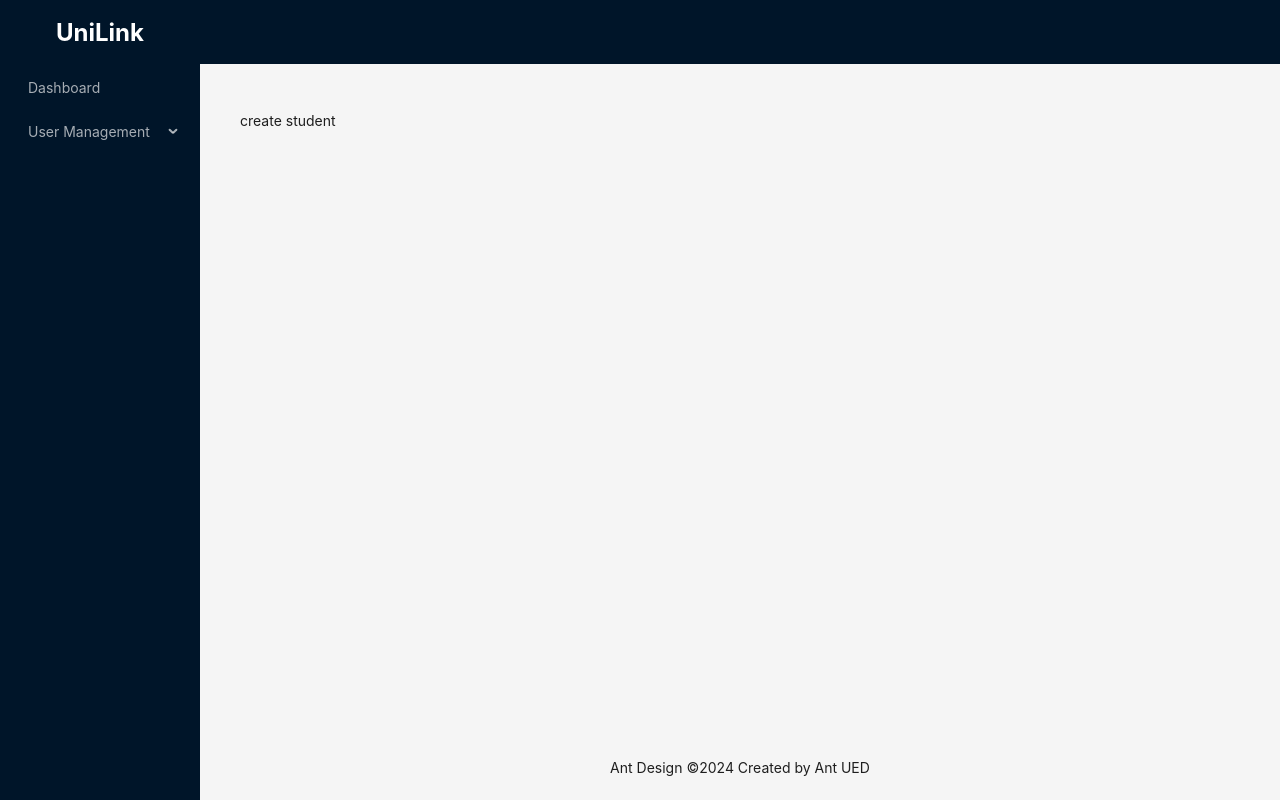
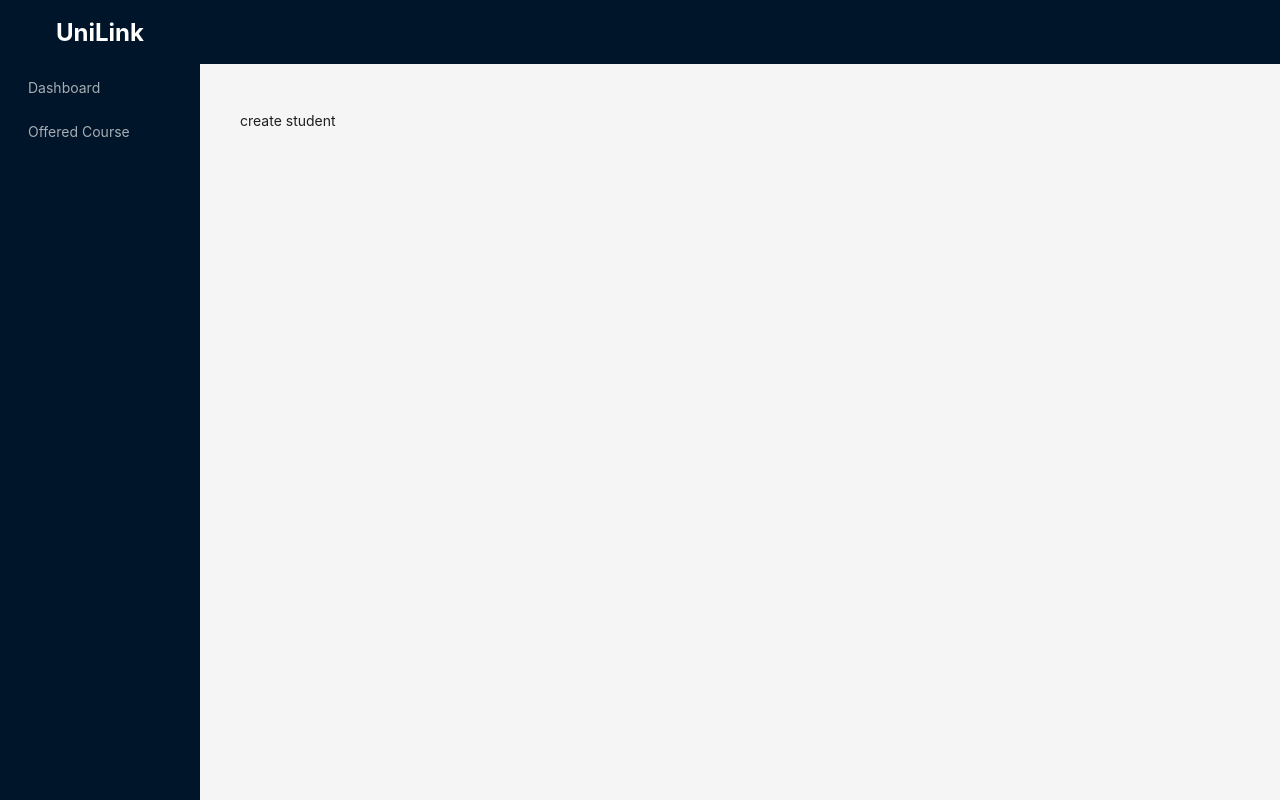
Before and after one commit to Shahriar090/Uni-Link-Client, a React (Vite) app: page /admin/create-student in a window 1280 px wide. Built offline with nearby package versions, Linux system fonts and the light colour scheme.

Commit message:
Made the sidebar items dynamic based on the role.

```diff
--- a/src/components/layout/MainLayout.tsx
+++ b/src/components/layout/MainLayout.tsx
@@ -1,38 +1,12 @@
-import { Layout, Menu } from "antd";
-const { Header, Content, Footer, Sider } = Layout;
+import { Layout } from "antd";
+const { Header, Content } = Layout;
 import { Outlet } from "react-router-dom";
-import { adminSidebarItems } from "../../routes/AdminRoutes";
+import Sidebar from "./Sidebar";
 
 const MainLayout = () => {
   return (
     <Layout style={{ height: "100vh" }}>
-      <Sider
-        breakpoint="lg"
-        collapsedWidth="0"
-        onBreakpoint={(broken) => {
-          console.log(broken);
-        }}
-        onCollapse={(collapsed, type) => {
-          console.log(collapsed, type);
-        }}
-      >
-        <div
-          style={{
-            height: "4rem",
-            display: "flex",
-            alignItems: "center",
-            justifyContent: "center",
-          }}
-        >
-          <h1 style={{ color: "white", fontSize: "1.5rem" }}>UniLink</h1>
-        </div>
-        <Menu
-          theme="dark"
-          mode="inline"
-          defaultSelectedKeys={["4"]}
-          items={adminSidebarItems}
-        />
-      </Sider>
+      <Sidebar />
       <Layout>
         <Header style={{ padding: 0 }} />
         <Content style={{ margin: "24px 16px 0" }}>
@@ -45,9 +19,6 @@
             <Outlet />
           </div>
         </Content>
-        <Footer style={{ textAlign: "center" }}>
-          Ant Design ©{new Date().getFullYear()} Created by Ant UED
-        </Footer>
       </Layout>
     </Layout>
   );
--- /dev/null
+++ b/src/components/layout/Sidebar.tsx
@@ -0,0 +1,53 @@
+import Sider from "antd/es/layout/Sider";
+import { sidebarItemsGenerator } from "../../utils/sidebarItemsGenerator";
+import { adminPaths } from "../../routes/AdminRoutes";
+import { Menu } from "antd";
+import { facultyPaths } from "../../routes/FacultyRoutes";
+import { studentPaths } from "../../routes/StudentRoutes";
+
+const Sidebar = () => {
+  const userRole = {
+    ADMIN: "admin",
+    FACULTY: "faculty",
+    STUDENT: "student",
+  };
+
+  const role = "student";
+  let sidebarItems;
+  switch (role) {
+    case userRole.ADMIN:
+      sidebarItems = sidebarItemsGenerator(adminPaths, userRole.ADMIN);
+      break;
+    case userRole.FACULTY:
+      sidebarItems = sidebarItemsGenerator(facultyPaths, userRole.FACULTY);
+      break;
+    case userRole.STUDENT:
+      sidebarItems = sidebarItemsGenerator(studentPaths, userRole.STUDENT);
+      break;
+
+    default:
+      break;
+  }
+  return (
+    <Sider breakpoint="lg" collapsedWidth="0">
+      <div
+        style={{
+          height: "4rem",
+          display: "flex",
+          alignItems: "center",
+          justifyContent: "center",
+        }}
+      >
+        <h1 style={{ color: "white", fontSize: "1.5rem" }}>UniLink</h1>
+      </div>
+      <Menu
+        theme="dark"
+        mode="inline"
+        defaultSelectedKeys={["4"]}
+        items={sidebarItems}
+      />
+    </Sider>
+  );
+};
+
+export default Sidebar;
--- a/src/routes/AdminRoutes.tsx
+++ b/src/routes/AdminRoutes.tsx
@@ -1,20 +1,7 @@
-import { ReactNode } from "react";
 import CreateAdmin from "../pages/admin/CreateAdmin";
 import CreateFaculty from "../pages/admin/CreateFaculty";
 import CreateStudent from "../pages/admin/CreateStudent";
 import Dashboard from "../pages/admin/Dashboard";
-import { NavLink } from "react-router-dom";
-
-// type TAdminRoutesType = {
-//   path: string;
-//   element: ReactNode;
-// };
-
-type TSidebarItem = {
-  key: string;
-  label: ReactNode;
-  children?: TSidebarItem[];
-};
 
 export const adminPaths = [
   {
@@ -64,29 +51,29 @@
 
 // applying reduce method to sidebar items
 
-export const adminSidebarItems = adminPaths.reduce(
-  (acc: TSidebarItem[], item) => {
-    if (item.name && item.path) {
-      acc.push({
-        key: item.name,
-        label: <NavLink to={`/admin/${item.path}`}>{item.name}</NavLink>,
-      });
-    }
+// export const adminSidebarItems = adminPaths.reduce(
+//   (acc: TSidebarItem[], item) => {
+//     if (item.name && item.path) {
+//       acc.push({
+//         key: item.name,
+//         label: <NavLink to={`/admin/${item.path}`}>{item.name}</NavLink>,
+//       });
+//     }
 
-    if (item.children) {
-      acc.push({
-        key: item.name,
-        label: item.name,
-        children: item.children.map((child) => ({
-          key: child.name,
-          label: <NavLink to={`/admin/${child.path}`}>{child.name}</NavLink>,
-        })),
-      });
-    }
-    return acc;
-  },
-  []
-);
+//     if (item.children) {
+//       acc.push({
+//         key: item.name,
+//         label: item.name,
+//         children: item.children.map((child) => ({
+//           key: child.name,
+//           label: <NavLink to={`/admin/${child.path}`}>{child.name}</NavLink>,
+//         })),
+//       });
+//     }
+//     return acc;
+//   },
+//   []
+// );
 
 // admin paths hardcoded way
 
--- a/src/routes/Routes.tsx
+++ b/src/routes/Routes.tsx
@@ -2,6 +2,8 @@
 import App from "../App";
 import { routeGenerator } from "../utils/routeGenerator";
 import { adminPaths } from "./AdminRoutes";
+import { facultyPaths } from "./FacultyRoutes";
+import { studentPaths } from "./StudentRoutes";
 export const router = createBrowserRouter([
   {
     path: "/",
@@ -17,12 +19,12 @@
   {
     path: "/faculty",
     element: <App />,
-    children: routeGenerator(adminPaths),
+    children: routeGenerator(facultyPaths),
   },
   // student
   {
     path: "/student",
     element: <App />,
-    children: routeGenerator(adminPaths),
+    children: routeGenerator(studentPaths),
   },
 ]);
--- /dev/null
+++ b/src/types/index.ts
@@ -0,0 +1 @@
+export * from "./sidebar.types";
--- /dev/null
+++ b/src/utils/sidebarItemsGenerator.tsx
@@ -0,0 +1,26 @@
+import { NavLink } from "react-router-dom";
+import { TSidebarItem, TUserPath } from "../types";
+
+export const sidebarItemsGenerator = (items: TUserPath[], role: string) => {
+  const sidebarItems = items.reduce((acc: TSidebarItem[], item) => {
+    if (item.name && item.path) {
+      acc.push({
+        key: item.name,
+        label: <NavLink to={`/${role}/${item.path}`}>{item.name}</NavLink>,
+      });
+    }
+
+    if (item.children) {
+      acc.push({
+        key: item.name,
+        label: item.name,
+        children: item.children.map((child) => ({
+          key: child.name,
+          label: <NavLink to={`/${role}/${child.path}`}>{child.name}</NavLink>,
+        })),
+      });
+    }
+    return acc;
+  }, []);
+  return sidebarItems;
+};
```
Also changed, not shown: src/types/sidebar.types.ts (added, +19 -0 lines), src/utils/routeGenerator.ts (+1 -13 lines).
